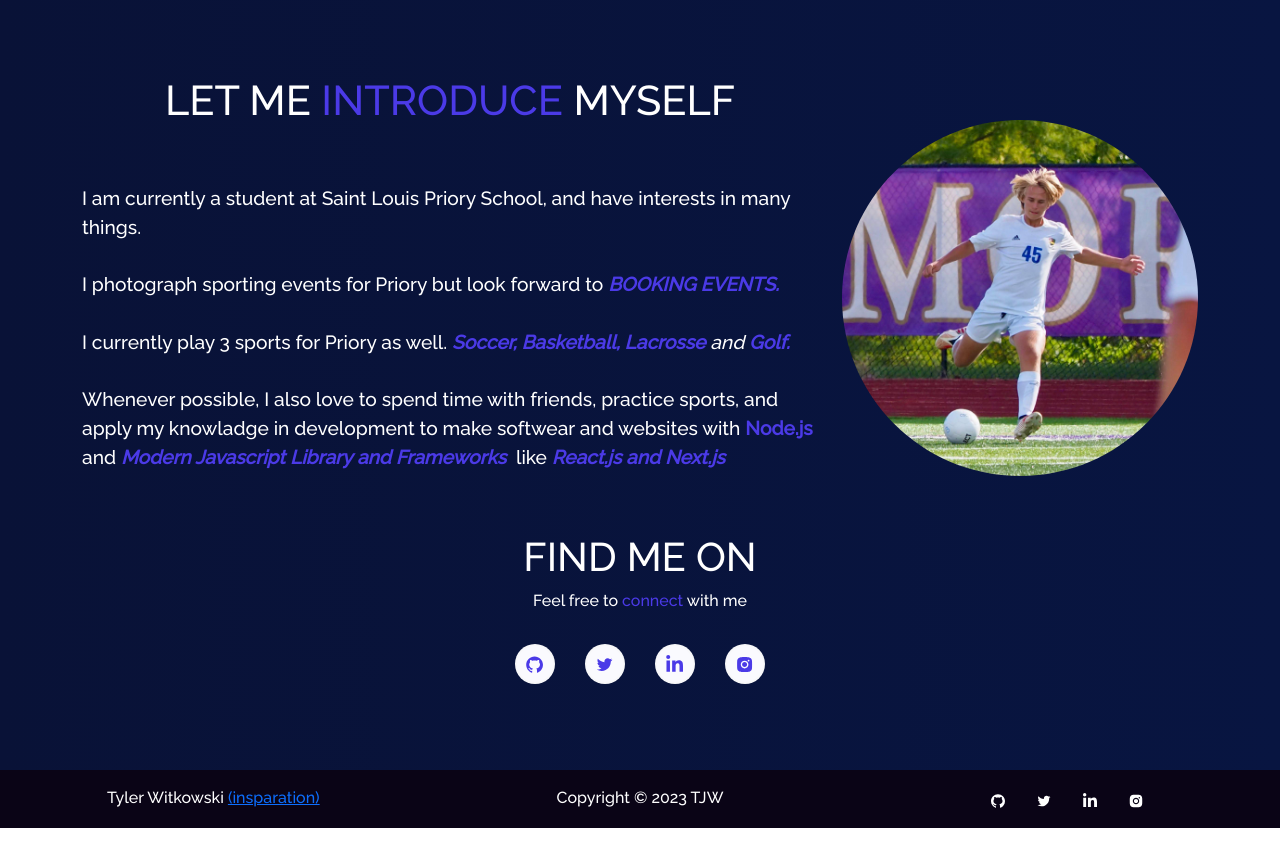
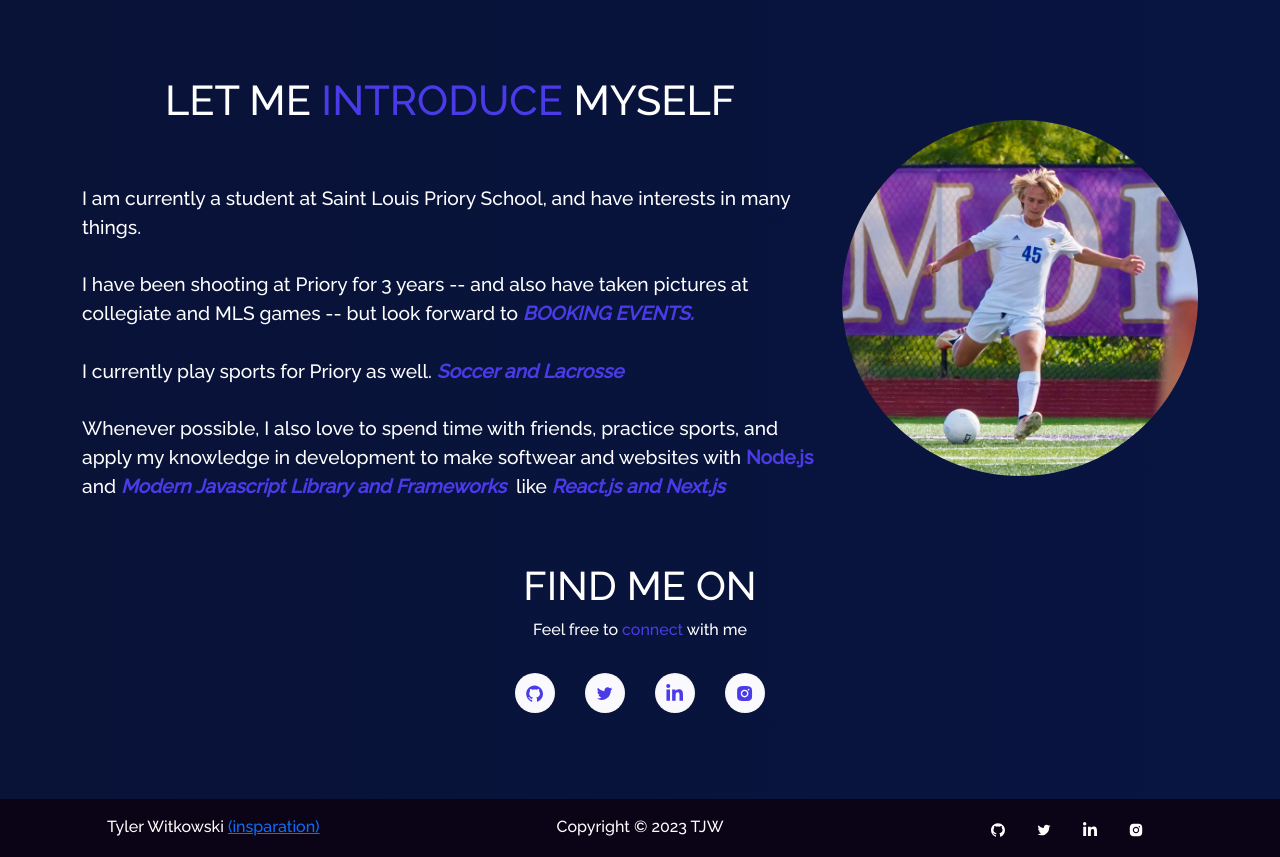
Before and after one commit to itstylerrr/website, a React (Create React App) app: page / in a window 1280 px wide. Shown: the part 800-1657 px from the top of the page. Before the commit the page ends 1628 px from the top, so only its background shows below. Built offline with nearby package versions, Linux system fonts and the light colour scheme.

Commit message:
update stuff cause why not

```diff
--- a/src/components/About/AboutCard.js
+++ b/src/components/About/AboutCard.js
@@ -22,8 +22,8 @@ function AboutCard() {
               <ImPointRight /> Photography
             </li>
             <li className="about-activity">
-              <ImPointRight /> Sports such as:
-              <GiSoccerKick /> <GiGolfFlag /> 🥍
+              <ImPointRight /> Sports such as: <GiSoccerKick /> <GiGolfFlag />{" "}
+              🥍
             </li>
             <li className="about-activity">
               <ImPointRight /> Spending time with friends
--- a/src/components/Home/Home2.js
+++ b/src/components/Home/Home2.js
@@ -19,25 +19,24 @@ function Home2() {
               LET ME <span className="purple"> INTRODUCE </span> MYSELF
             </h1>
             <p className="home-about-body">
-              I am currently a student at Saint Louis Priory School, and have interests in many things.
+              I am currently a student at Saint Louis Priory School, and have
+              interests in many things.
               <br />
-              <br />I photograph sporting events for Priory but look forward to
+              <br />I have been shooting at Priory for 3 years -- and also have
+              taken pictures at collegiate and MLS games -- but look forward to
               <i>
                 <b className="purple"> BOOKING EVENTS. </b>
               </i>
               <br />
-              <br />
-              I currently play 3 sports for Priory as well.
+              <br />I currently play sports for Priory as well.
               <i>
-                <b className="purple">{" "}Soccer, Basketball, Lacrosse </b>{" "}and{" "}
-                <b className="purple">
-                  Golf.
-                </b>
+                <b className="purple"> Soccer and Lacrosse </b>
               </i>
               <br />
               <br />
-              Whenever possible, I also love to spend time with friends, practice sports, and apply my knowladge in development to make softwear and websites
-              with <b className="purple">Node.js</b> and
+              Whenever possible, I also love to spend time with friends,
+              practice sports, and apply my knowledge in development to make
+              softwear and websites with <b className="purple">Node.js</b> and
               <i>
                 <b className="purple">
                   {" "}
```
